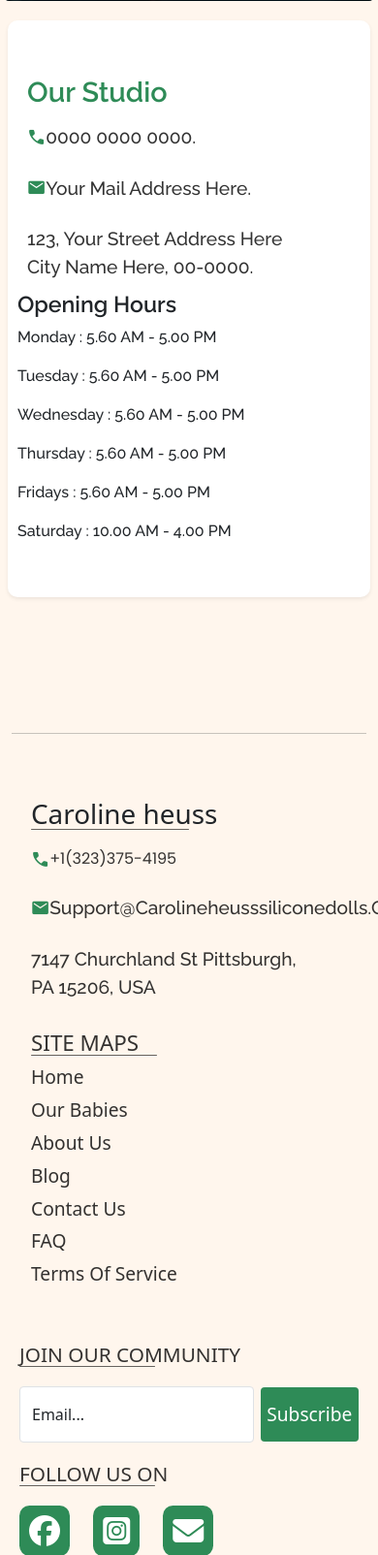
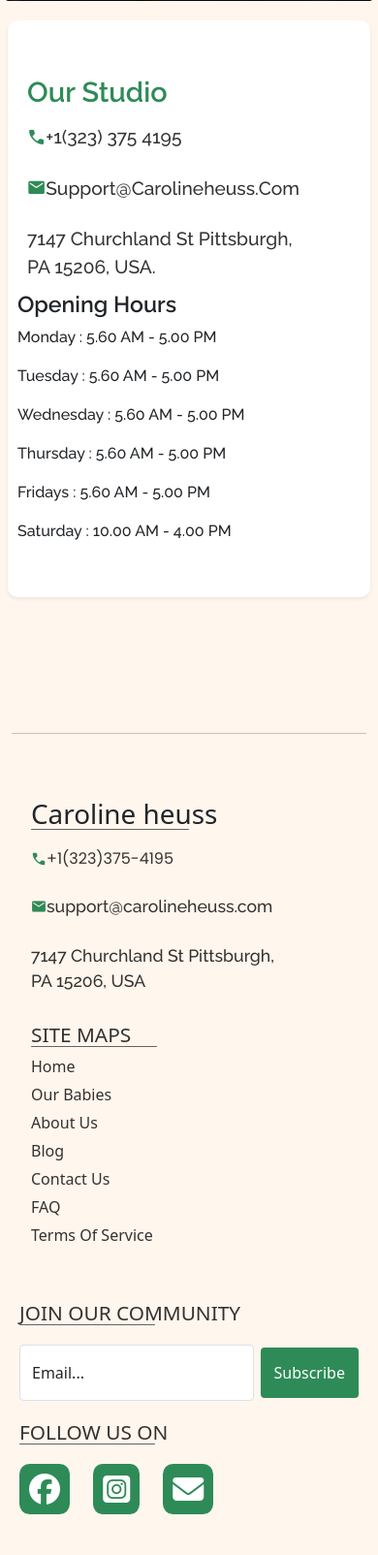
Before and after one commit to hakheem2/crud-silicone-dolls, a Django app: page /contact/ in a window 390 px wide; the page is wider, and only the part inside the window is pictured. Shown: the part 1556-3160 px from the top of that part at 97% size. Run offline with Django 5.2, Linux system fonts and the light colour scheme; data comes from the database, SQL or seed files in the repository; some libraries are stand-ins or nearby versions; some web fonts are replaced.

Commit message:
footer and font sizes and zoom issue on mobile

```diff
--- a/static/css/index.css
+++ b/static/css/index.css
@@ -26,6 +26,7 @@ body{
     width: 100vw;
     overflow-x: hidden !important;
 }
+
 /* ===================== NAVBAR ===================== */
 #active{
     color: var(--meadium-sea-green) !important;
@@ -86,6 +87,10 @@ body{
                     width: 150px;
                     height: 70px;
                 }
+            }
+
+            .nav-item .nav-link{
+                font-size: 1rem;
             }
         }
 
@@ -192,14 +197,16 @@ body{
     }
 
     .navbar-nav {
+        padding: 0;
         .nav-item {
             width: 100%;
-
+            padding: 0;
             .nav-link {
                 display: block;
                 width: 90%;
                 position: relative;
-                font-size: 1.2rem;
+                color: rgba(0, 0, 0, 0.8);
+                font-size: 1rem;
                 font-weight: 500;
                 transition: all 0.2s ease;
 
@@ -436,8 +443,7 @@ body{
                 a.icon {
                     color: rgba(0, 0, 0, 0.8);
                     text-decoration: none;
-                    text-transform: capitalize;
-                    font-size: 1.2rem;
+                    font-size: 1.1rem;
                     display: flex;
                     align-items: center;
                     margin: 0;
@@ -445,7 +451,7 @@ body{
 
                     span {
                         font-variation-settings: "FILL" 1, "wght" 600, "GRAD" 0, "opsz" 48;
-                        font-size: 1.2rem;
+                        font-size: 1rem !important;
                         color: var(--meadium-sea-green) !important;
                         margin-right: 10px;
                         margin: 0;
@@ -463,7 +469,7 @@ body{
 
                 .title {
                     width: 100%;
-                    font-size: 1.4rem;
+                    font-size: 1.3rem;
                     color: rgba(0, 0, 0, 0.8);
                     padding: 0;
                     position: relative;
@@ -492,7 +498,7 @@ body{
                     .list-link {
                         text-decoration: none;
                         text-transform: capitalize;
-                        font-size: 1.2rem;
+                        font-size: 1rem;
                         color: rgba(0, 0, 0, 0.8);
                         position: relative;
                         padding: 5px 0;
@@ -554,7 +560,7 @@ body{
                     }
                     .btn {
                         width: 29%;
-                        font-size: 1.2rem;
+                        font-size: 1rem;
                         display: inline-block;
                         padding: 13px 0;
                         border-radius: 4px;
--- a/templates/base.html
+++ b/templates/base.html
@@ -46,7 +46,7 @@
                         </div>
                         <div class="contact-info">
                             <a href="tel:+13233754195" target="_blank" class="icon phone-icon poppins-regular fs-6"><span class="material-symbols-outlined">call</span>+1(323)375-4195</a> <br>
-                            <a href="mailto:support@carolineheusssiliconedolls.com" target="_blank" class="icon email-icon raleway-medium"><span class="material-symbols-outlined">mail</span>support@carolineheusssiliconedolls.com</a> <br>
+                            <a href="mailto:support@carolineheusssiliconedolls.com" target="_blank" class="icon email-icon raleway-medium"><span class="material-symbols-outlined">mail</span>support@carolineheuss.com</a> <br>
                             <a href="https://maps.app.goo.gl/kzZSdem6THUGRBnF7" target="_blank" class="icon address-icon raleway-medium">7147 Churchland St Pittsburgh,  <br> PA 15206, USA</a>
                         </div>
                     </div>
--- a/templates/contact.html
+++ b/templates/contact.html
@@ -294,14 +294,14 @@
                         <div class="top-section">
                             <div class="contact-info">
                                 <h3 class="title raleway-semibold">Our Studio</h3>
-                                <a href="tel:" class="icon phone-icon raleway-medium">
-                                    <span class="material-symbols-outlined">call</span>0000 0000 0000.
+                                <a href="tel:tel:+13233754195" class="icon phone-icon raleway-medium">
+                                    <span class="material-symbols-outlined">call</span>+1(323) 375 4195
                                 </a> <br>
-                                <a href="mailto:" class="icon email-icon raleway-medium">
-                                    <span class="material-symbols-outlined">mail</span>your mail address here.
+                                <a href="mailto:support@carolineheusssiliconedolls.com" class="icon email-icon raleway-medium">
+                                    <span class="material-symbols-outlined">mail</span>support@carolineheuss.com
                                 </a> <br>
                                 <a href="maps.google.com" class="icon address-icon raleway-medium">
-                                    123, Your Street Address Here <br> City Name Here, 00-0000.
+                                    7147 Churchland St Pittsburgh,  <br> PA 15206, USA.
                                 </a>
                             </div>
                         </div>
```
